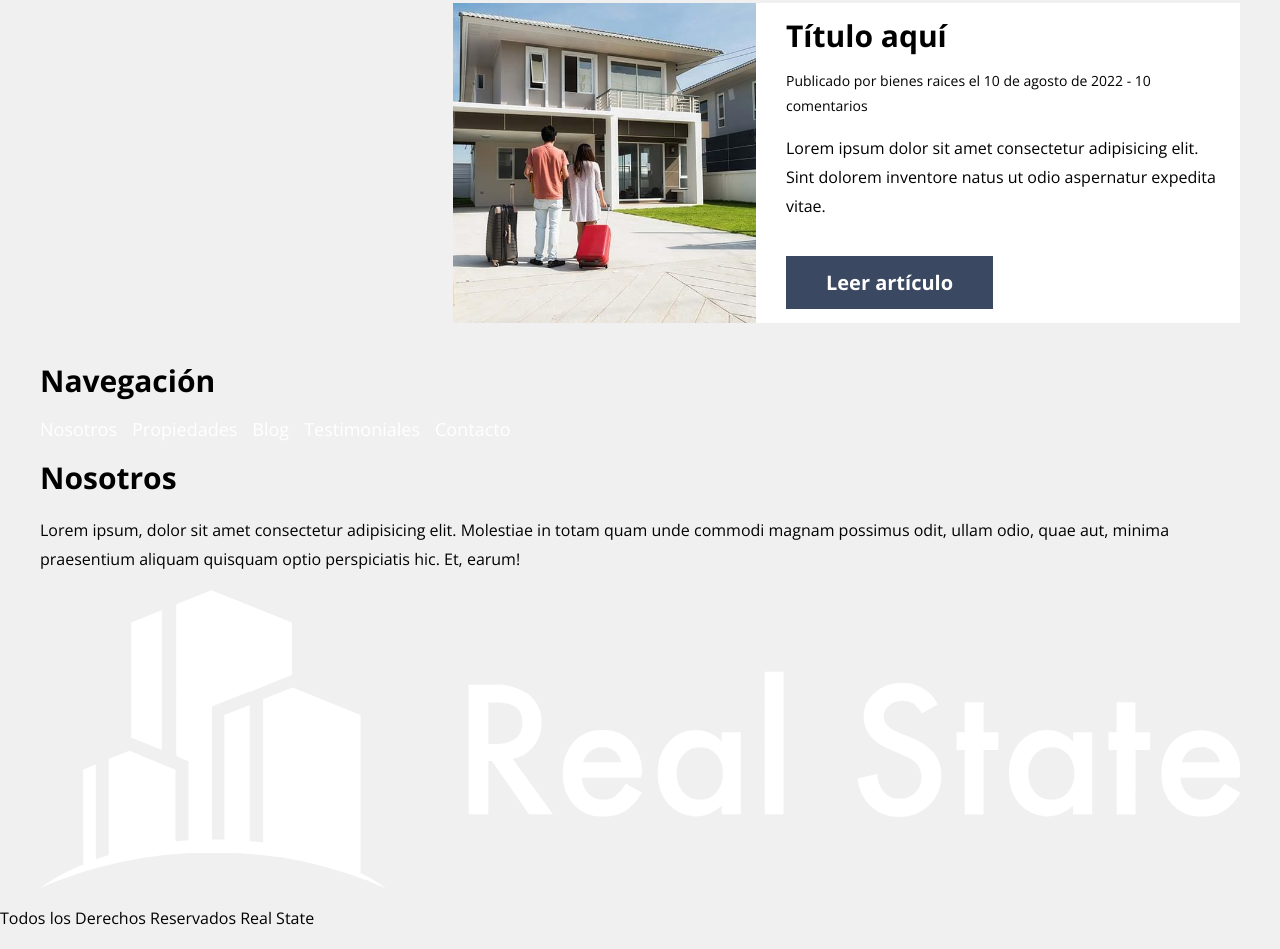
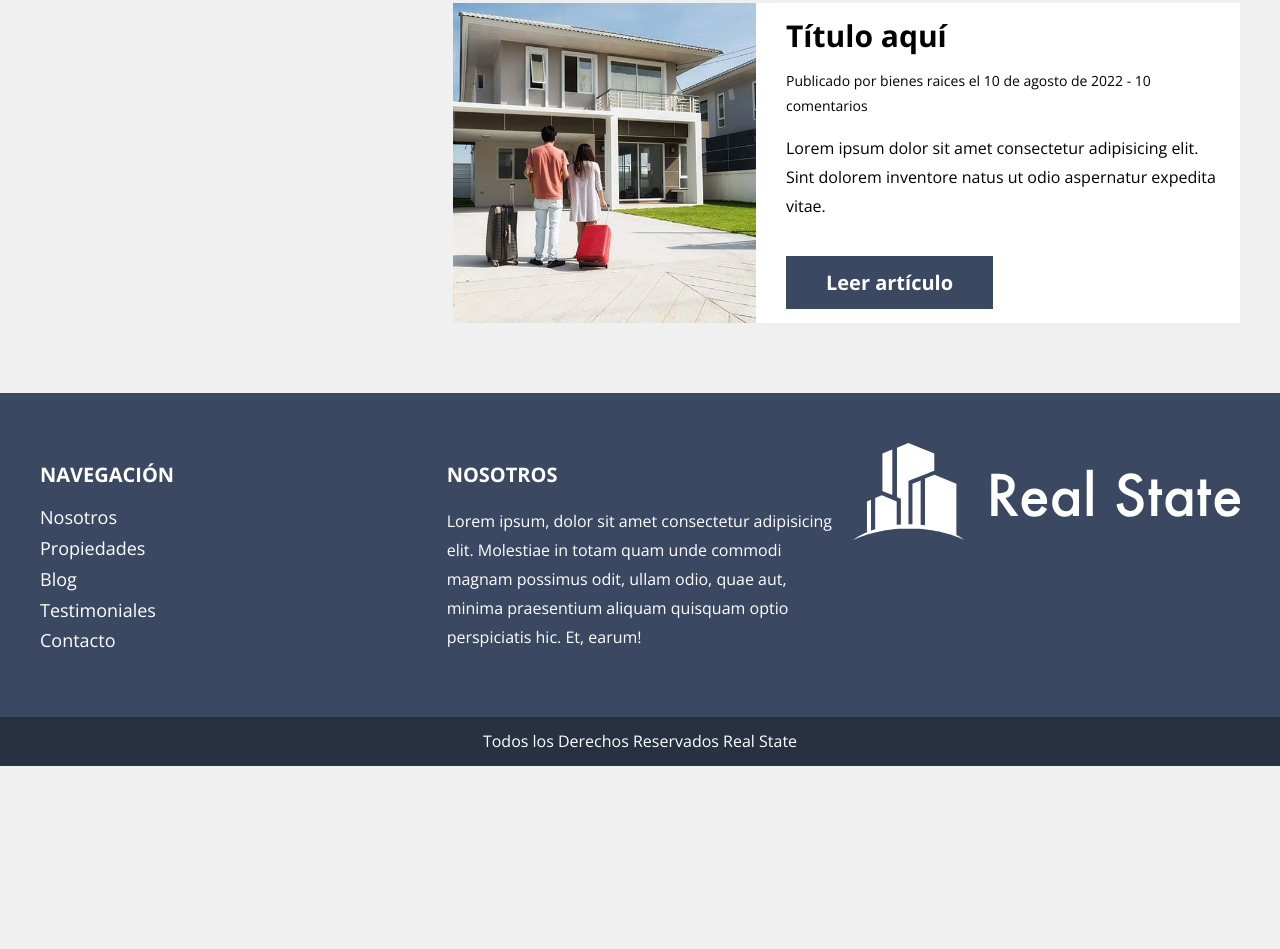
Before and after one commit to Camoralesh27/P9-SASS-RealState, a website: page index.html in a window 1280 px wide. Shown: the part 3596-4545 px from the top of the page. After the commit the page ends 4362 px from the top, so only its background shows below. Drawn offline with nearby package versions, Linux system fonts and the light colour scheme.

Commit message:
terminando footer

```diff
--- a/index.html
+++ b/index.html
@@ -206,12 +206,12 @@
         <div class="footer__grid contenedor">
             <div class="footer__box">
                 <h3 class="footer__heading">Navegación</h3>
-                <nav class="navegacion">
-                    <a href="#" class="navegacion__link navegacion__link--vertical">Nosotros</a>
-                    <a href="#" class="navegacion__link navegacion__link--vertical">Propiedades</a>
-                    <a href="#" class="navegacion__link navegacion__link--vertical">Blog</a>
-                    <a href="#" class="navegacion__link navegacion__link--vertical">Testimoniales</a>
-                    <a href="#" class="navegacion__link navegacion__link--vertical">Contacto</a>
+                <nav class="footer__navegacion">
+                    <a href="#" class="footer__link">Nosotros</a>
+                    <a href="#" class="footer__link">Propiedades</a>
+                    <a href="#" class="footer__link">Blog</a>
+                    <a href="#" class="footer__link">Testimoniales</a>
+                    <a href="#" class="footer__link">Contacto</a>
                 </nav>
             </div>
 
--- a/src/scss/app.scss
+++ b/src/scss/app.scss
@@ -1,4 +1,5 @@
 @use 'base';
 
 @use 'ui/header';
-@use 'ui/contenido'
+@use 'ui/contenido';
+@use 'ui/footer';
--- /dev/null
+++ b/src/scss/ui/footer/_footer.scss
@@ -0,0 +1,47 @@
+@use 'base/mixins' as m;
+@use 'base/variables' as v;
+
+.footer {
+    background-color: v.$primario;
+    padding-top: 5rem;
+    margin-top: 5rem;
+
+    &__grid {
+        @include m.tablet {
+            @include m.grid(3 , 2rem);
+        }
+    }
+
+    &__heading {
+        color: v.$blanco;
+        font-size: 2rem;
+        text-transform: uppercase;
+    }
+
+    &__texto {
+        color: v.$blanco;
+    }
+
+    &__navegacion {
+        display: flex;
+        flex-direction: column;
+    }
+
+    &__link {
+        color: v.$blanco;
+        font-size: 1.8rem;
+        margin-bottom: 1rem;
+
+        &:last-of-type {
+            margin-bottom: 0;
+        }
+    }
+
+    &__copyright {
+        background-color: darken(v.$primario, 10%);
+        text-align: center;
+        padding: 1rem;
+        color: v.$blanco;
+        margin: 5rem 0 0 0;
+    }
+}
--- /dev/null
+++ b/src/scss/ui/footer/_index.scss
@@ -0,0 +1 @@
+@forward 'footer';
```
Also changed, not shown: build/css/app.css, 1 other file.
